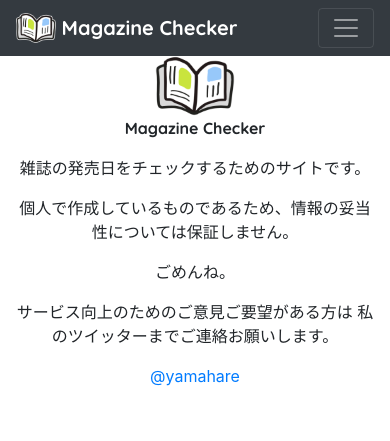
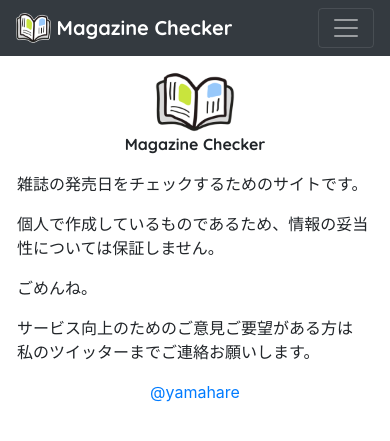
Before and after one commit to pogin503/Magazine-Checker, a PHP site: template app/views/index/about.twig in a window 390 px wide. Shown: the top 441 px of the page. Run offline with PHP 8.4, Linux system fonts and the light colour scheme; the template is opened without the code that fills it, so the values that code supplies are empty; some libraries are stand-ins or nearby versions.

Commit message:
iphoneSEでもnavbarが折り返さないようによう修正。全体のviewの余白修正。

```diff
--- a/app/views/index/about.twig
+++ b/app/views/index/about.twig
@@ -3,20 +3,27 @@
 {% include 'layouts/head.html' %}
 <body>
 {% include 'layouts/navbar.html' %}
-<div class="container">
+
+<div class="container p-3">
+
+    <div class="row px-3">
+        <div class="mx-auto" style="width: 400px;">
             <div class="text-center">
                 <img src="/img/magazine-checker.png" width="80px" height="60px" alt="">
             </div>
 
             <p class="text-center brand-text"><span>Magazine Checker</span>
-    <p class="text-center">雑誌の発売日をチェックするためのサイトです。</p>
-    <p class="text-center">個人で作成しているものであるため、情報の妥当性については保証しません。</p>
-    <p class="text-center">ごめんね。</p>
-    <p class="text-center">サービス向上のためのご意見ご要望がある方は
+            <p>雑誌の発売日をチェックするためのサイトです。</p>
+            <p>個人で作成しているものであるため、情報の妥当性については保証しません。</p>
+            <p>ごめんね。</p>
+            <p>サービス向上のためのご意見ご要望がある方は
                 私のツイッターまでご連絡お願いします。</p>
             <p class="text-center">
                 <a href="https://twitter.com/yamahare" target="_blank">@yamahare</a>
             </p>
         </div>
+    </div>
+
+</div>
 </body>
 </html>
--- a/app/views/layouts/navbar.html
+++ b/app/views/layouts/navbar.html
@@ -1,7 +1,7 @@
-<nav class="navbar navbar-expand-lg navbar-dark bg-dark">
+<nav class="navbar navbar-expand-sm navbar-dark bg-dark">
 
     <a class="navbar-brand" href="/">
-        <img src="/img/magazine-checker.png" width="40px" height="30px" class="d-inline-block align-top" alt="">
+        <img src="/img/magazine-checker.png" width="35px" height="30px" class="d-inline-block align-top" alt="">
         Magazine Checker
     </a>
     <button class="navbar-toggler" type="button" data-toggle="collapse" data-target="#navbarNav" aria-controls="navbarNav" aria-expanded="false" aria-label="Toggle navigation">
```
Also changed, not shown: app/views/index/index.twig (+12 -4 lines), app/views/magazines/index.twig (+7 -1 lines). Lines whose indentation alone changed are shown as unchanged.
